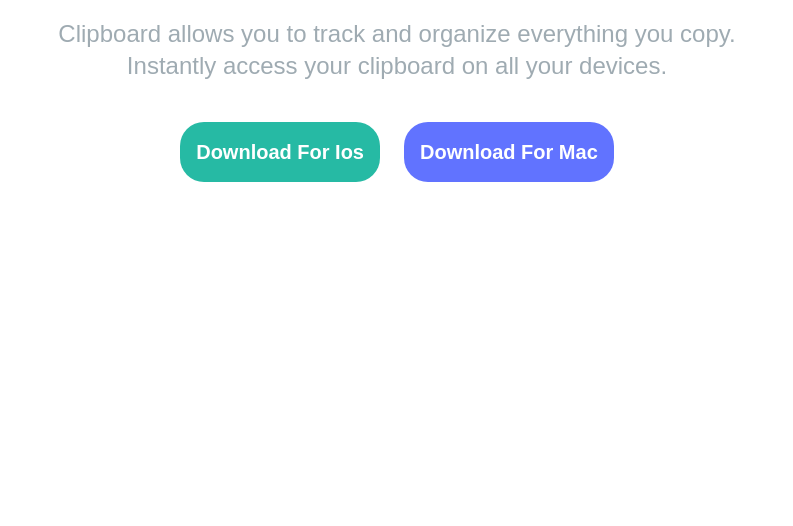
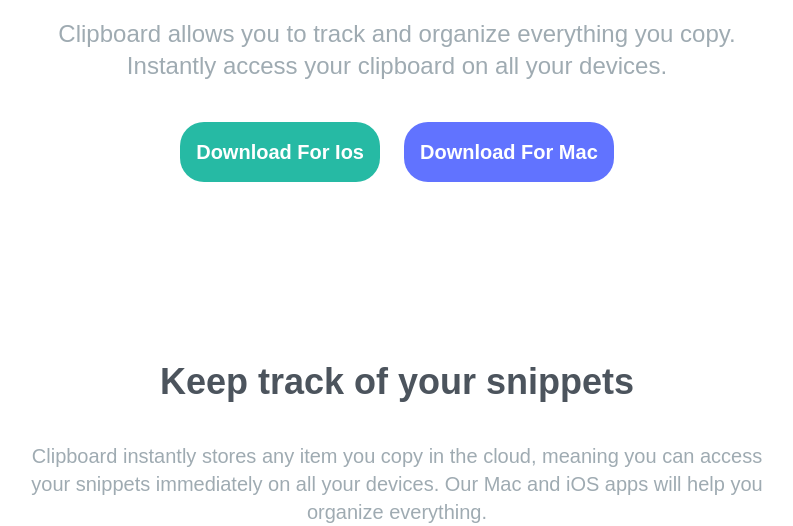
Before and after one commit to stackj007/clipboard-landing-page, a website: page index.html in a window 1280 px wide. Shown: the part 379-905 px from the top of the page, without its empty margins (243-1036 px from the left). Before the commit the page ends 800 px from the top, so only its background shows below. Drawn offline with Linux system fonts and the light colour scheme; a web font is replaced by a local one.

Commit message:
Snippets Section

```diff
--- a/index.html
+++ b/index.html
@@ -65,5 +65,24 @@
         </div>
       </div>
     </section>
+    <!-- Snippets Section -->
+    <section id="snippets">
+      <div class="mx-auto text-center px-10">
+        <h3
+          class="text-4xl font-bold text-darkGrayishBlue mb-10"
+        >
+          Keep track of your snippets
+        </h3>
+
+        <p
+          class="text-xl text-grayishBlue mx-auto max-w-3xl"
+        >
+          Clipboard instantly stores any item you copy in
+          the cloud, meaning you can access your snippets
+          immediately on all your devices. Our Mac and iOS
+          apps will help you organize everything.
+        </p>
+      </div>
+    </section>
   </body>
 </html>
```
Also changed, not shown: css/style.css.
